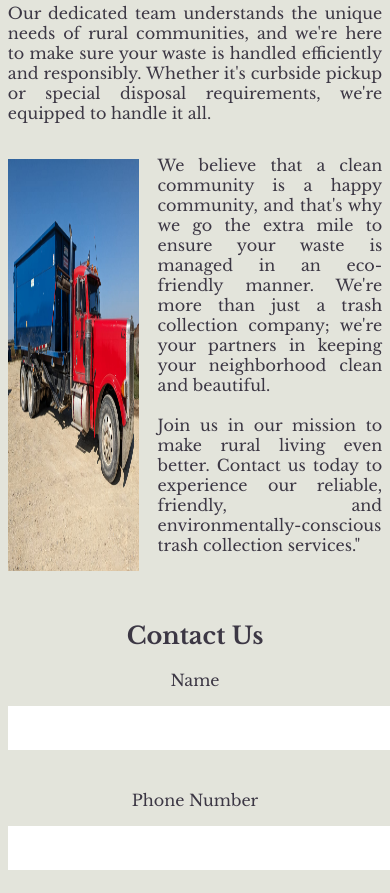
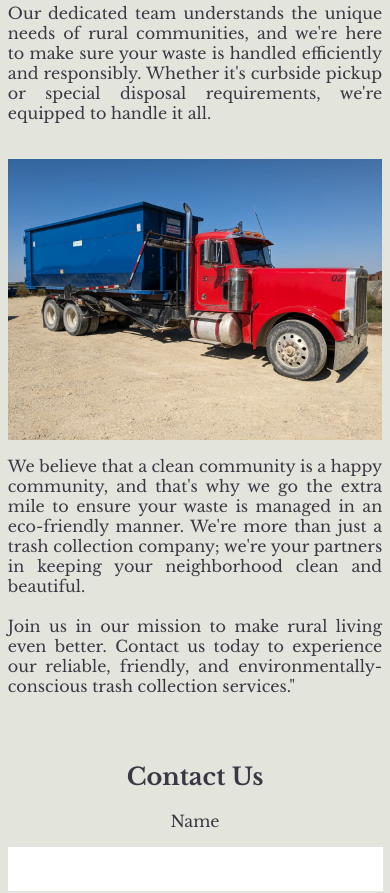
Before and after one commit to trevorwiebe/sunflowersanitation, a plain HTML site: page index.html in a window 390 px wide. Shown: the part 442-1335 px from the top of the page. Drawn offline with nearby package versions, Linux system fonts and the light colour scheme.

Commit message:
fix issue where home isn't responsive

```diff
--- a/index.css
+++ b/index.css
@@ -259,11 +259,18 @@ body {
     .dropdown{
         display: inline-block;
     }
+    .about_p_small{
+        margin-left: 0%;
+        width: 100%;
+    }
+    #truck_1{
+        width: 100%;
+    }
 }
 
 @media only screen and (max-width: 650px){
     .text_input{
-        width: 100%;
+        width: 95%;
         margin-right: 0px;
         margin-left: 0px;
     }
```
